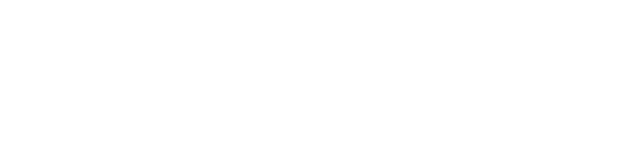
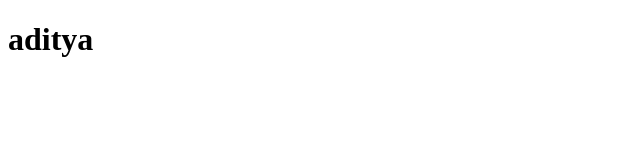
Before and after one commit to bbp-ui/bhuagu, a plain HTML site: page index.html in a window 1280 px wide. Shown: the whole page, without its empty margins (0-640 px from the left). Drawn offline with Linux system fonts and the light colour scheme.

Commit message:
first commit

```diff
--- a/index.html
+++ b/index.html
@@ -6,7 +6,7 @@
     <title>Document</title>
 </head>
 <body>
-    <h1 class="om"></h1>
+    <h1 class="om">aditya</h1>
     <h1 class="bhagyesh"></h1>
     <h1 class="bhagyesh"></h1>
     <h1 class="bhagyesh"></h1>
```
